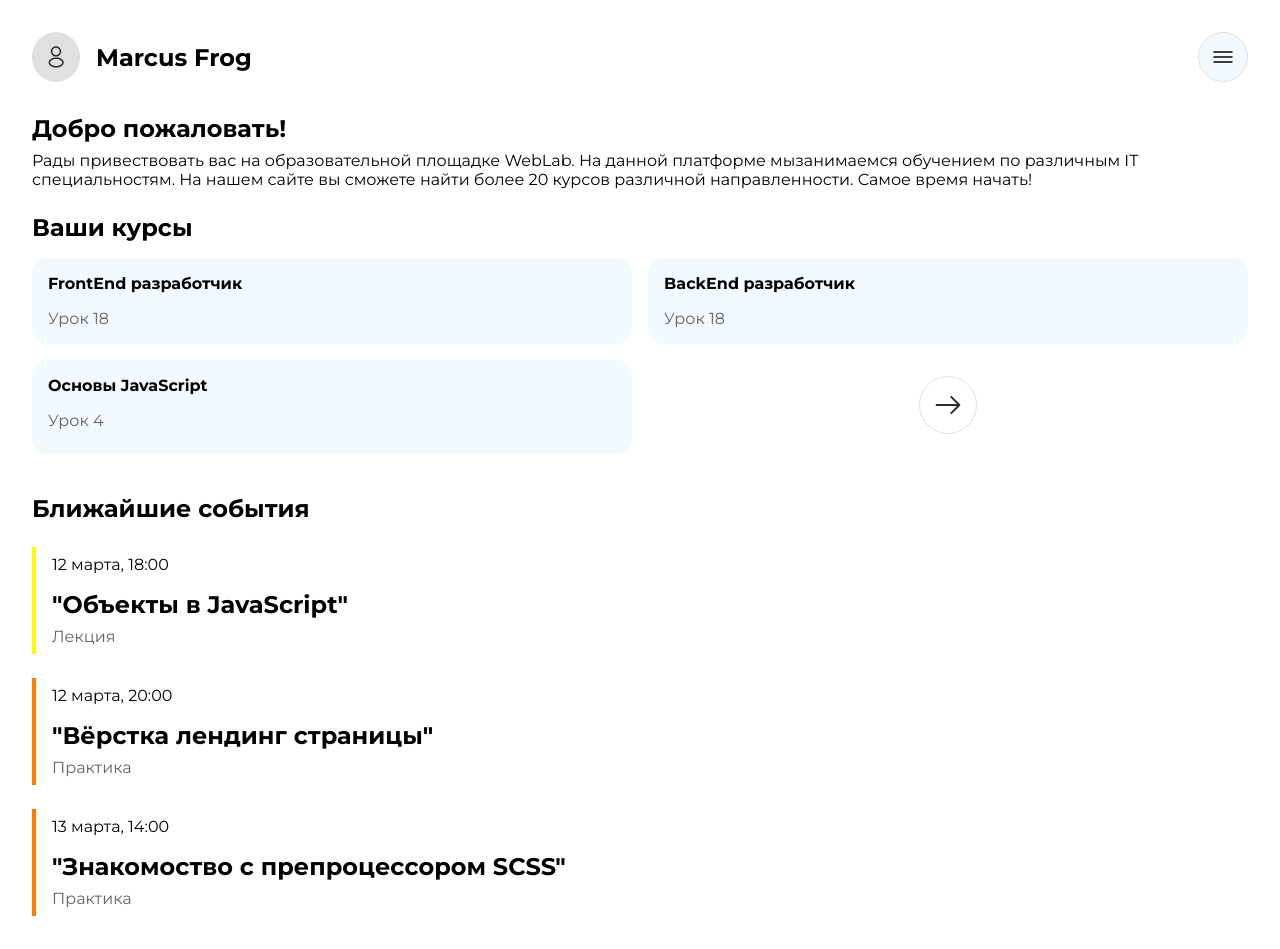
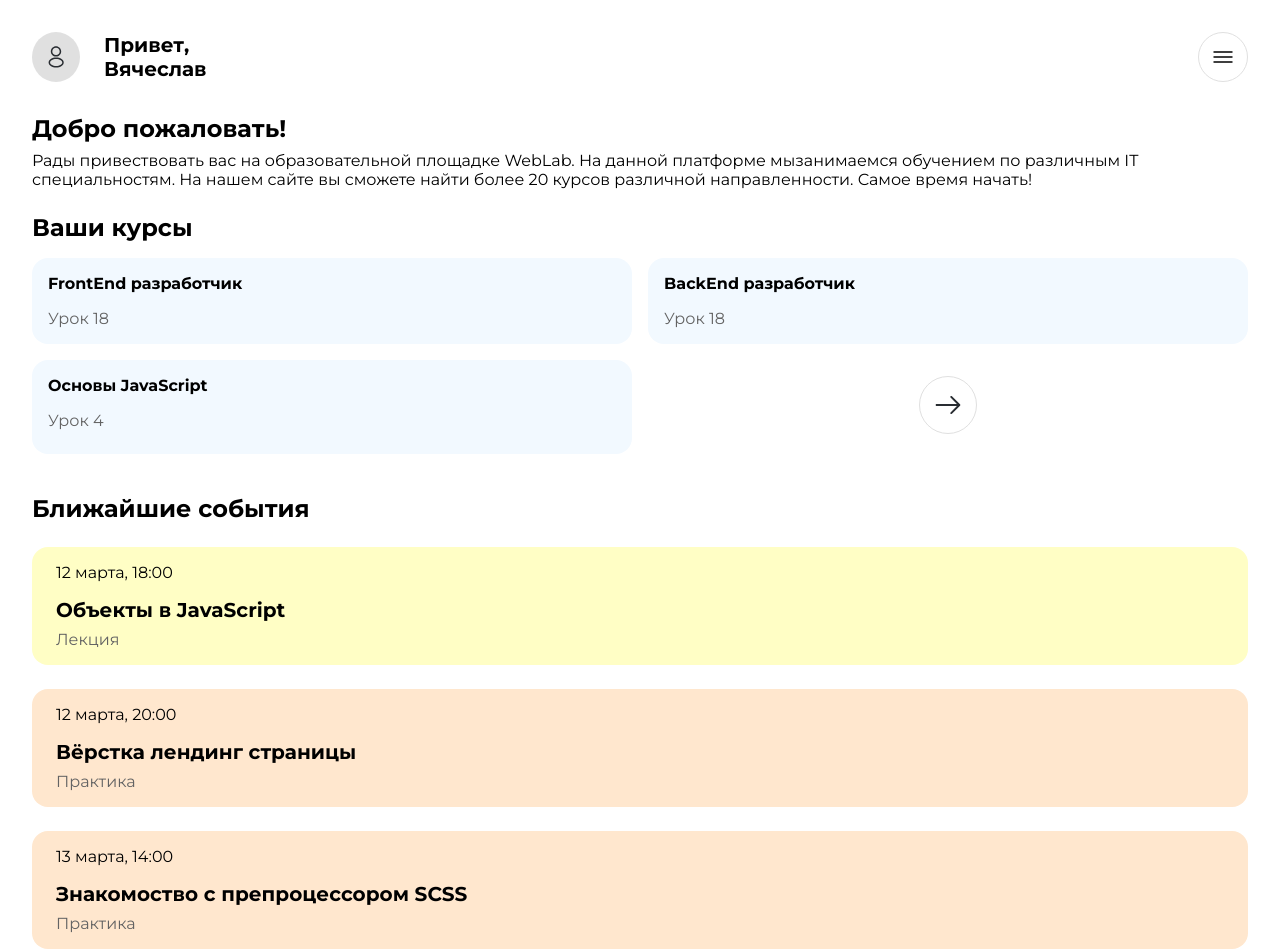
Before and after one commit to ssadexe/weblab, a plain HTML site: page index.html in a window 1280 px wide. Before the commit the page ends 916 px from the top, so only its background shows below. Drawn offline with nearby package versions, Linux system fonts and the light colour scheme.

Commit message:
color edits

```diff
--- a/index.css
+++ b/index.css
@@ -56,14 +56,14 @@
   display: flex;
   flex-direction: column;
   margin-top: 3rem;
-  padding: 1rem 2rem;
-  border-left: 4px solid #000;
+  padding: 2rem 3rem;
+  border-radius: 2rem;
 }
 .event#lection {
-  border-color: #fffb00;
+  background-color: #fffec5;
 }
 .event#practice {
-  border-color: #ff7b00;
+  background-color: #ffe7ce;
 }
 
 .event__date {
@@ -72,6 +72,8 @@
 
 .event__theme {
   margin-top: 2rem;
+  font-size: 2.5rem;
+  font-weight: 700;
 }
 
 .event__name {
@@ -163,8 +165,8 @@ img.svg {
 .profile-name {
   display: flex;
   align-items: center;
-  padding-left: 2rem;
-  font-size: 3rem;
+  padding: 0 3rem;
+  font-size: 2.5rem;
   font-weight: 700;
 }
 
@@ -176,7 +178,6 @@ img.svg {
   border-radius: 100%;
   border: 1px solid #e0e0e0;
   transition: 0.3s ease-out;
-  background-color: #f2f9ff;
 }
 
 .sidebar-btn-animation {
--- a/index.html
+++ b/index.html
@@ -26,7 +26,7 @@
         <img src="img/icons/UI/frame-1.svg" alt="" class="svg navbar-icon">
     </div>
     <div class="profile-name">
-        Marcus Frog
+        Привет,<br>Вячеслав
     </div>
     <div class="sidebar-btn" onclick="sidebar()">
         <img src="img/icons/UI/menu.svg" alt="" class="svg navbar-icon" id="sidebar-btn__icon">
@@ -65,17 +65,17 @@
         <div class="events-section">
             <div class="event" id="lection">
                 <p class="event__date">12 марта, 18:00</p>
-                <p class="event__theme title">"Объекты в JavaScript"</p>
+                <p class="event__theme">Объекты в JavaScript</p>
                 <p class="event__name text">Лекция</p>
             </div>
             <div class="event" id="practice">
                 <p class="event__date">12 марта, 20:00</p>
-                <p class="event__theme title">"Вёрстка лендинг страницы"</p>
+                <p class="event__theme">Вёрстка лендинг страницы</p>
                 <p class="event__name text">Практика</p>
             </div>
             <div class="event" id="practice">
                 <p class="event__date">13 марта, 14:00</p>
-                <p class="event__theme title">"Знакомоство с препроцессором SCSS"</p>
+                <p class="event__theme">Знакомоство с препроцессором SCSS</p>
                 <p class="event__name text">Практика</p>
             </div>
         </div>
```
Also changed, not shown: about_page.html (+1 -1 lines).
